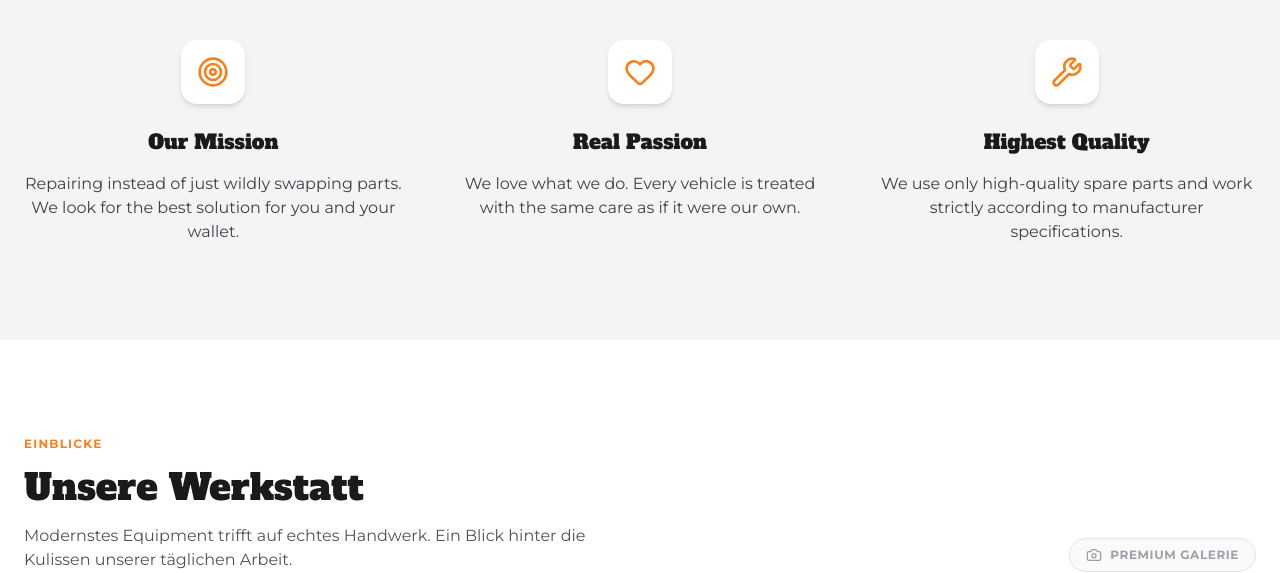
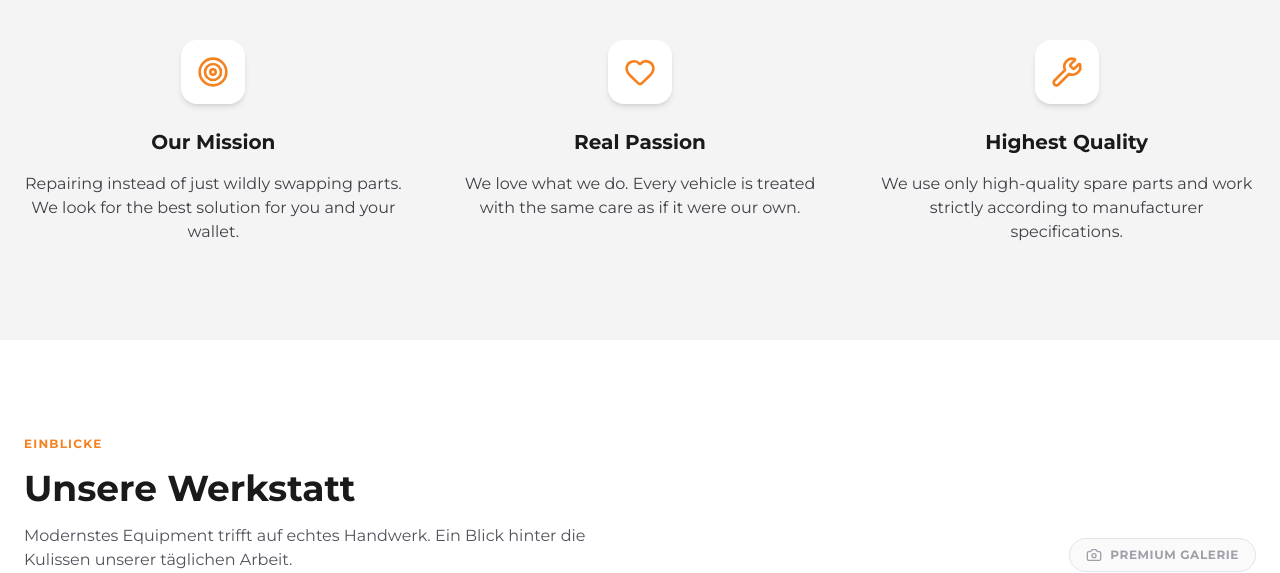
Before and after one commit to rezaivision-maker/die-reparatur-garage, a React (Vite) app: page /ueber-uns in a window 1280 px wide. Shown: the part 840-1413 px from the top of the page. Built offline with nearby package versions, Linux system fonts and the light colour scheme.

Commit message:
Reverted secondary headings to Montserrat Bold while keeping Bebas Neue for H1s

```diff
--- a/src/components/Process.tsx
+++ b/src/components/Process.tsx
@@ -16,7 +16,7 @@ export const Process = () => {
       <div className="max-w-7xl mx-auto px-6 relative z-10">
         <div className="text-center mb-16">
           <span className="text-brand-accent font-bold tracking-widest uppercase text-xs mb-4 block">{t.process.tag}</span>
-          <h2 className="text-4xl lg:text-5xl font-normal mb-4 font-display">{t.process.title}</h2>
+          <h2 className="text-4xl lg:text-5xl mb-4 font-display">{t.process.title}</h2>
           <p className="text-zinc-400 max-w-2xl mx-auto">
             {t.process.subtitle}
           </p>
@@ -43,7 +43,7 @@ export const Process = () => {
                 <div className="w-14 h-14 bg-white/5 rounded-full flex items-center justify-center mb-6 mt-4">
                   {Icon && <Icon className="w-6 h-6 text-brand-accent" />}
                 </div>
-                <h3 className="text-xl font-normal mb-3 font-display">{step.title}</h3>
+                <h3 className="text-xl mb-3 font-display">{step.title}</h3>
                 <p className="text-zinc-400 font-light leading-relaxed">
                   {step.desc}
                 </p>
--- a/src/index.css
+++ b/src/index.css
@@ -8,12 +8,12 @@
 
   --font-sans: 'Montserrat', sans-serif;
   --font-heading: 'Bebas Neue', cursive;
-  --font-display: 'Alfa Slab One', cursive;
+  --font-display: 'Montserrat', sans-serif;
 }
 
 @layer utilities {
   .font-heading { font-family: 'Bebas Neue', cursive; }
-  .font-display { font-family: 'Alfa Slab One', cursive; }
+  .font-display { font-family: 'Montserrat', sans-serif; font-weight: 800; }
 }
 
 @layer base {
--- a/src/pages/FAQ.tsx
+++ b/src/pages/FAQ.tsx
@@ -12,7 +12,7 @@ const FaqItem = ({ question, answer }: { question: string, answer: string }) =>
         className="w-full px-6 py-5 text-left flex justify-between items-center focus:outline-none"
         onClick={() => setIsOpen(!isOpen)}
       >
-        <span className="font-normal text-brand-dark lg:text-lg font-display">{question}</span>
+        <span className="text-brand-dark lg:text-lg font-display">{question}</span>
         <ChevronDown className={`w-5 h-5 text-brand-accent transition-transform duration-300 ${isOpen ? 'rotate-180' : ''}`} />
       </button>
       <div
--- a/src/pages/Kontakt.tsx
+++ b/src/pages/Kontakt.tsx
@@ -77,7 +77,7 @@ export const Kontakt = () => {
                    <div className="absolute inset-0 bg-black/20" />
                  </div>
                  <div className="p-10 lg:p-14 flex-1">
-                   <h2 className="text-3xl font-normal text-brand-dark mb-8 font-display">{t.contact.title}</h2>
+                   <h2 className="text-3xl text-brand-dark mb-8 font-display">{t.contact.title}</h2>
 
                  <div className="space-y-8">
                     <div className="flex items-start gap-4">
--- a/src/pages/Leistungen.tsx
+++ b/src/pages/Leistungen.tsx
@@ -13,7 +13,7 @@ const ServiceItem = ({ icon: Icon, title, desc }: { icon: any, title: string, de
         <Icon className="w-6 h-6 text-brand-accent group-hover:text-white" />
      </div>
      <div className="relative z-10">
-        <h3 className="text-xl font-normal mb-3 text-brand-dark font-display">{title}</h3>
+        <h3 className="text-xl mb-3 text-brand-dark font-display">{title}</h3>
         <p className="text-zinc-700 font-normal leading-relaxed">{desc}</p>
      </div>
   </div>
--- a/src/pages/UeberUns.tsx
+++ b/src/pages/UeberUns.tsx
@@ -70,21 +70,21 @@ export const UeberUns = () => {
                 <div className="w-16 h-16 mx-auto bg-white rounded-2xl flex items-center justify-center shadow-md mb-6 text-brand-accent">
                   <Target className="w-8 h-8" />
                 </div>
-                <h3 className="text-xl font-normal mb-4 text-brand-dark font-display">{t.about.mission.title}</h3>
+                <h3 className="text-xl font-display mb-4 text-brand-dark">{t.about.mission.title}</h3>
                 <p className="text-zinc-700 font-normal">{t.about.mission.desc}</p>
               </div>
               <div className="text-center">
                 <div className="w-16 h-16 mx-auto bg-white rounded-2xl flex items-center justify-center shadow-md mb-6 text-brand-accent">
                   <Heart className="w-8 h-8" />
                 </div>
-                <h3 className="text-xl font-normal mb-4 text-brand-dark font-display">{t.about.passion.title}</h3>
+                <h3 className="text-xl font-display mb-4 text-brand-dark">{t.about.passion.title}</h3>
                 <p className="text-zinc-700 font-normal">{t.about.passion.desc}</p>
               </div>
               <div className="text-center">
                 <div className="w-16 h-16 mx-auto bg-white rounded-2xl flex items-center justify-center shadow-md mb-6 text-brand-accent">
                   <Wrench className="w-8 h-8" />
                 </div>
-                <h3 className="text-xl font-normal mb-4 text-brand-dark font-display">{t.about.quality.title}</h3>
+                <h3 className="text-xl font-display mb-4 text-brand-dark">{t.about.quality.title}</h3>
                 <p className="text-zinc-700 font-normal">{t.about.quality.desc}</p>
               </div>
            </div>
```
